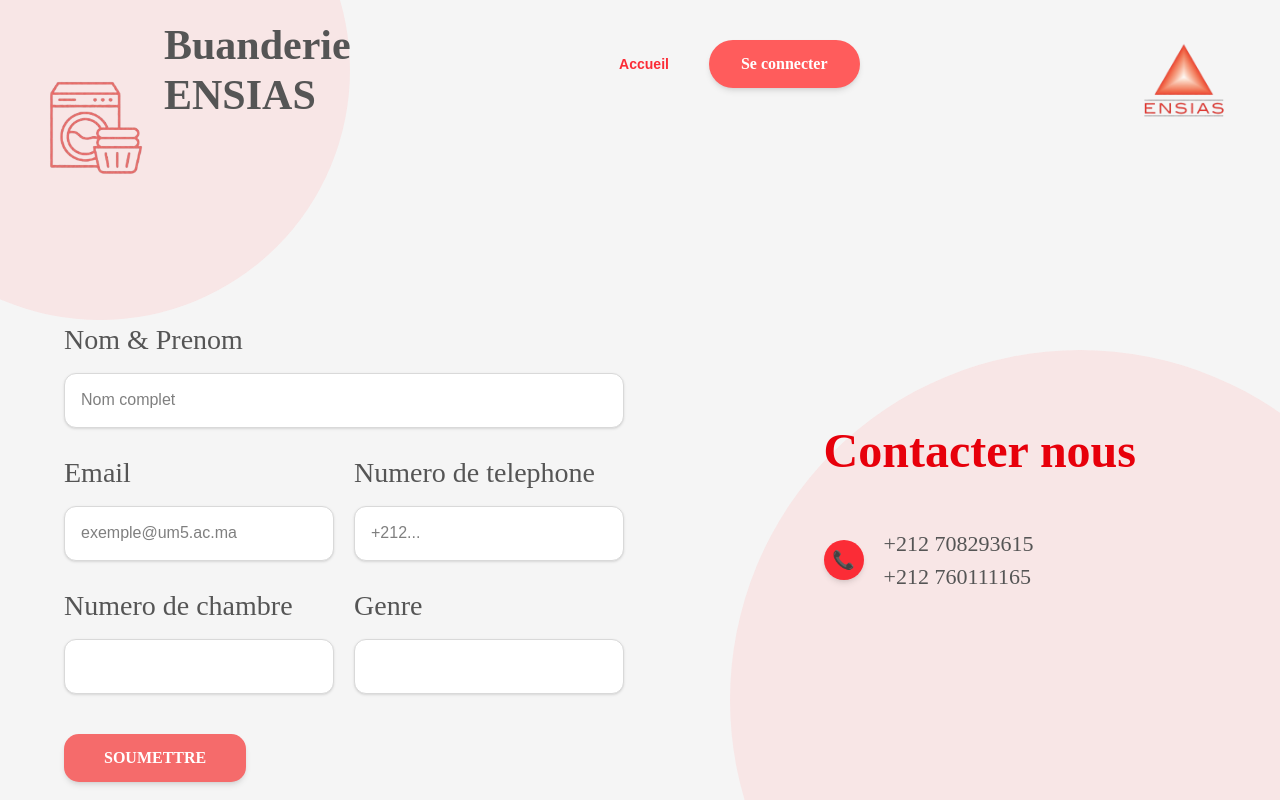
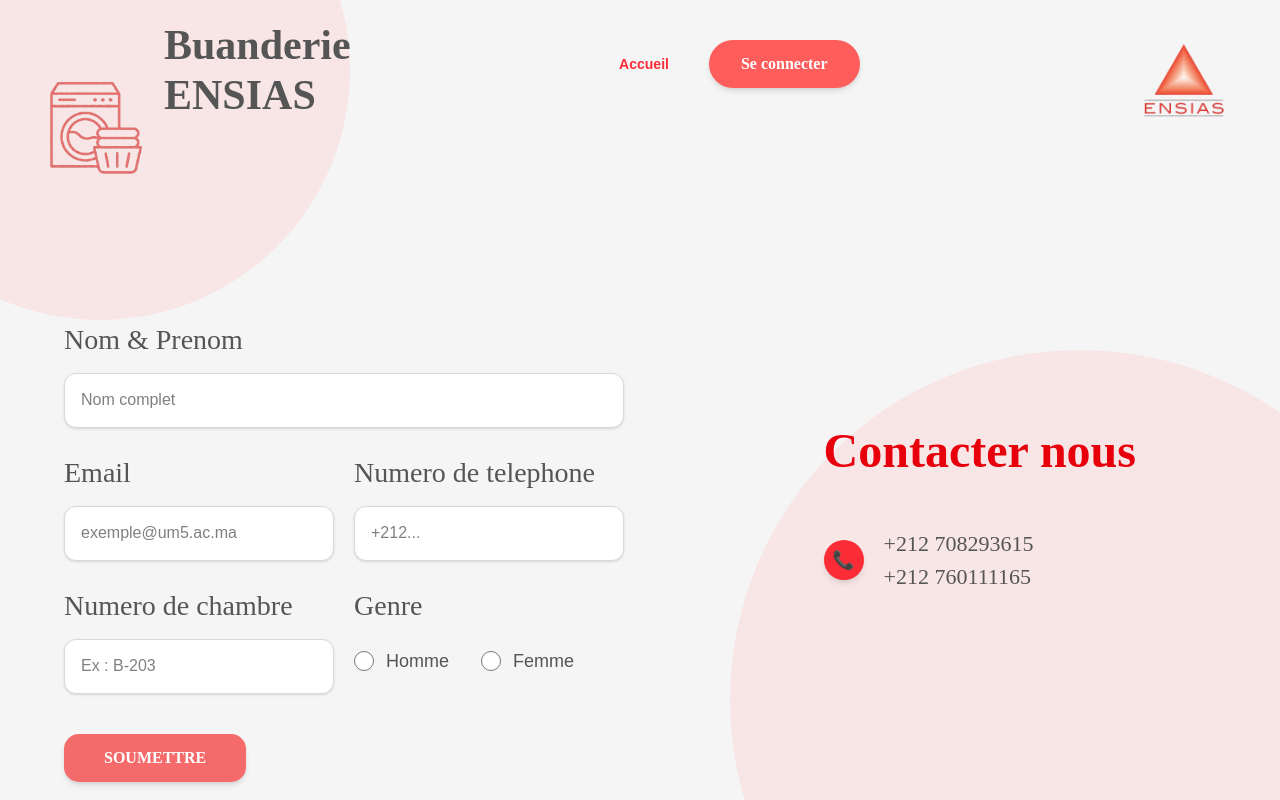
Before and after one commit to imoo49/PFA-Buanderie, a React app in the folder frontend/: page /student/register in a window 1280 px wide. Built offline with nearby package versions, Linux system fonts and the light colour scheme; the HTML template or start-up script is replaced by a standard one; a web font is replaced by a local one.

Commit message:
genre et jours

```diff
--- a/frontend/src/App.jsx
+++ b/frontend/src/App.jsx
@@ -12,6 +12,8 @@ import SlotsPage from './pages/SlotsPage'
 import ReservationSummary from './pages/ReservationSummary'
 import HistoryPage from './pages/HistoryPage'
 import PersonalDataPage from './pages/PersonalDataPage'
+import GirlsDay from './pages/GirlsDay'
+import BoysDay from './pages/BoysDay'
 function App() {
 
   return (
@@ -81,6 +83,8 @@ function App() {
   path="/personal-data"
   element={<PersonalDataPage />}
 />
+<Route path="/girls-day" element={<GirlsDay />} />
+<Route path="/boys-day" element={<BoysDay />} />
     </Routes>
 
   )
--- /dev/null
+++ b/frontend/src/pages/BoysDay.jsx
@@ -0,0 +1,29 @@
+import { Link } from 'react-router-dom'
+
+function GirlsDay() {
+
+  return (
+
+    <div className="min-h-screen flex flex-col items-center justify-center bg-[#F5F5F5]">
+
+      <h1 className="text-[40px] font-bold text-red-500 mb-6">
+        Accès refusé
+      </h1>
+
+      <p className="text-[24px] text-[#555555] mb-10">
+        Le mardi est réservé aux garçons.
+      </p>
+
+      <Link
+        to="/calendar"
+        className="bg-[#F56B6B] text-white px-8 py-4 rounded-[15px]"
+      >
+        Retour
+      </Link>
+
+    </div>
+
+  )
+}
+
+export default GirlsDay
--- a/frontend/src/pages/CalendarPage.jsx
+++ b/frontend/src/pages/CalendarPage.jsx
@@ -8,13 +8,20 @@ import profil from '../assets/profil.png'
 import logoBuanderie from '../assets/logo-buanderie.png'
 import logoEnsias from '../assets/logo-ensias.png'
 import notificationIcon from '../assets/notification-icon.png'
+
 function CalendarPage() {
 
   const [date, setDate] = useState(new Date())
 
   const [showProfileMenu, setShowProfileMenu] = useState(false)
 
+  const [showNotifications, setShowNotifications] = useState(false)
+
   const navigate = useNavigate()
+
+  const studentData = JSON.parse(
+    localStorage.getItem('studentData')
+  )
 
   return (
 
@@ -64,6 +71,10 @@ function CalendarPage() {
 
         <div className="flex items-center gap-5">
 
+          {/* NOTIFICATIONS */}
+
+          <div className="relative">
+
             <button
               onClick={() =>
                 setShowNotifications(!showNotifications)
@@ -77,6 +88,31 @@ function CalendarPage() {
               />
 
             </button>
+
+            {showNotifications && (
+
+              <div className="absolute right-0 mt-4 w-[320px] bg-white rounded-[20px] shadow-lg p-5 z-50">
+
+                <h2 className="text-[22px] font-bold text-[#555555] mb-4">
+                  Notifications
+                </h2>
+
+                <div className="bg-[#F9F9F9] p-4 rounded-[15px]">
+
+                  <p className="text-[#555555]">
+                    {
+                      localStorage.getItem('studentAlert')
+                        || 'Aucune notification disponible'
+                    }
+                  </p>
+
+                </div>
+
+              </div>
+
+            )}
+
+          </div>
 
           {/* PROFILE */}
 
@@ -175,6 +211,28 @@ function CalendarPage() {
         <button
           onClick={() => {
 
+            const day = date.getDay()
+
+            if (
+              studentData?.gender === 'Femme'
+              && day === 2
+            ) {
+              alert(
+                'Ce jour est réservé aux garçons'
+              )
+              return
+            }
+
+            if (
+              studentData?.gender === 'Homme'
+              && day === 1
+            ) {
+              alert(
+                'Ce jour est réservé aux filles'
+              )
+              return
+            }
+
             localStorage.setItem(
               'selectedDate',
               date.toDateString()
--- /dev/null
+++ b/frontend/src/pages/GirlsDay.jsx
@@ -0,0 +1,29 @@
+import { Link } from 'react-router-dom'
+
+function GirlsDay() {
+
+  return (
+
+    <div className="min-h-screen flex flex-col items-center justify-center bg-[#F5F5F5]">
+
+      <h1 className="text-[40px] font-bold text-red-500 mb-6">
+        Accès refusé
+      </h1>
+
+      <p className="text-[24px] text-[#555555] mb-10">
+        Le lundi est réservé aux filles.
+      </p>
+
+      <Link
+        to="/calendar"
+        className="bg-[#F56B6B] text-white px-8 py-4 rounded-[15px]"
+      >
+        Retour
+      </Link>
+
+    </div>
+
+  )
+}
+
+export default GirlsDay
--- a/frontend/src/pages/StudentRegister.jsx
+++ b/frontend/src/pages/StudentRegister.jsx
@@ -9,6 +9,7 @@ import logoEnsias from '../assets/logo-ensias.png'
 function StudentRegister() {
 
   const [email, setEmail] = useState('')
+  const [gender, setGender] = useState('')
   const [error, setError] = useState('')
 
 const handleSubmit = (e) => {
@@ -19,7 +20,18 @@ function StudentRegister() {
     return
   }
 
+  const studentData = {
+    email,
+    gender,
+  }
+
+  localStorage.setItem(
+    'studentData',
+    JSON.stringify(studentData)
+  )
+
   setError('')
+
   alert("Compte créé avec succès")
 }
 
@@ -179,6 +191,8 @@ function StudentRegister() {
 
 <div className="flex gap-5 mb-10">
 
+  {/* ROOM */}
+
   <div className="flex-1">
 
     <label
@@ -190,24 +204,54 @@ function StudentRegister() {
 
     <input
       type="text"
+      placeholder="Ex : B-203"
       className="w-full h-[55px] rounded-[12px] px-4 bg-white border border-[#D9D9D9] outline-none shadow-sm"
     />
 
   </div>
 
+  {/* GENDER */}
+
   <div className="flex-1">
 
     <label
-                className="block text-[28px] text-[#555555] mb-3"
+      className="block text-[28px] text-[#555555] mb-5"
       style={{ fontFamily: 'Playpen Sans' }}
     >
       Genre
     </label>
 
+    <div className="flex gap-8 mt-4">
+
+      <label className="flex items-center gap-3 text-[#555555] text-lg">
+
         <input
-                type="text"
-                className="w-full h-[55px] rounded-[12px] px-4 bg-white border border-[#D9D9D9] outline-none shadow-sm"
+          type="radio"
+          name="gender"
+          value="Homme"
+          onChange={(e) => setGender(e.target.value)}
+          className="w-5 h-5 accent-[#F56B6B]"
         />
+
+        Homme
+
+      </label>
+
+      <label className="flex items-center gap-3 text-[#555555] text-lg">
+
+        <input
+          type="radio"
+          name="gender"
+          value="Femme"
+          onChange={(e) => setGender(e.target.value)}
+          className="w-5 h-5 accent-[#F56B6B]"
+        />
+
+        Femme
+
+      </label>
+
+    </div>
 
   </div>
 
```
Lines whose indentation alone changed are shown as unchanged.
